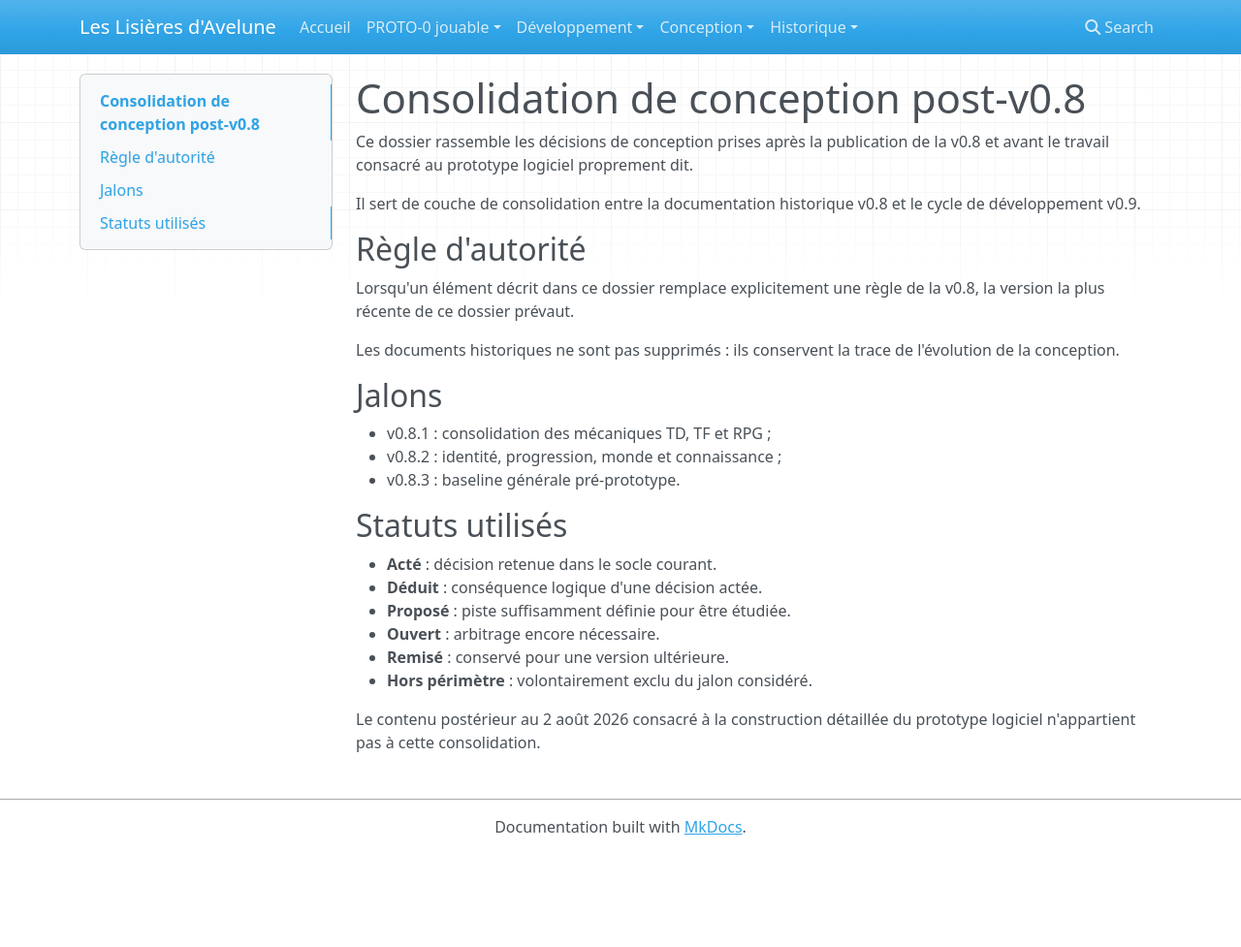
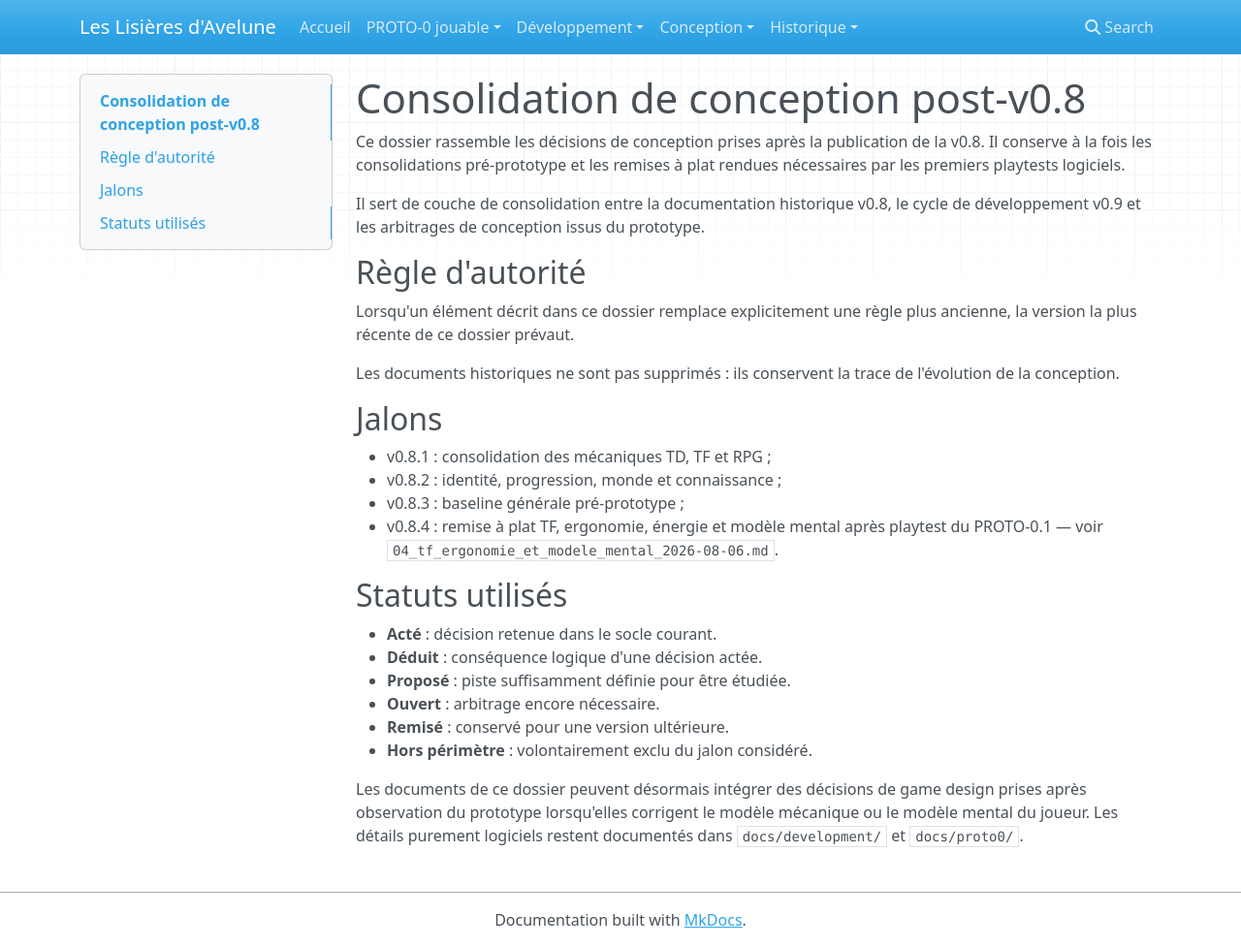
Before and after one commit to Abeliome-Officiel/les-lisieres-avelune, an MkDocs documentation site: the page built from docs/conception/00_index.md, in a window 1280 px wide and 977 px high. Shown: the whole window at 97% size. Built offline with MkDocs 1.6.1, drawn with Linux system fonts in a browser that asks for light colours; nearby versions of some CDN libraries.

Commit message:
docs: indexer la remise à plat TF post-playtest

```diff
--- a/docs/conception/00_index.md
+++ b/docs/conception/00_index.md
@@ -1,15 +1,16 @@
 # Consolidation de conception post-v0.8
 
 Ce dossier rassemble les décisions de conception prises après la publication de
-la v0.8 et avant le travail consacré au prototype logiciel proprement dit.
+la v0.8. Il conserve à la fois les consolidations pré-prototype et les remises à
+plat rendues nécessaires par les premiers playtests logiciels.
 
-Il sert de couche de consolidation entre la documentation historique v0.8 et le
-cycle de développement v0.9.
+Il sert de couche de consolidation entre la documentation historique v0.8, le
+cycle de développement v0.9 et les arbitrages de conception issus du prototype.
 
 ## Règle d'autorité
 
-Lorsqu'un élément décrit dans ce dossier remplace explicitement une règle de la
-v0.8, la version la plus récente de ce dossier prévaut.
+Lorsqu'un élément décrit dans ce dossier remplace explicitement une règle plus
+ancienne, la version la plus récente de ce dossier prévaut.
 
 Les documents historiques ne sont pas supprimés : ils conservent la trace de
 l'évolution de la conception.
@@ -18,7 +19,8 @@ l'évolution de la conception.
 
 - v0.8.1 : consolidation des mécaniques TD, TF et RPG ;
 - v0.8.2 : identité, progression, monde et connaissance ;
-- v0.8.3 : baseline générale pré-prototype.
+- v0.8.3 : baseline générale pré-prototype ;
+- v0.8.4 : remise à plat TF, ergonomie, énergie et modèle mental après playtest du PROTO-0.1 — voir `04_tf_ergonomie_et_modele_mental_2026-08-06.md`.
 
 ## Statuts utilisés
 
@@ -29,5 +31,7 @@ l'évolution de la conception.
 - **Remisé** : conservé pour une version ultérieure.
 - **Hors périmètre** : volontairement exclu du jalon considéré.
 
-Le contenu postérieur au 2 août 2026 consacré à la construction détaillée du
-prototype logiciel n'appartient pas à cette consolidation.
+Les documents de ce dossier peuvent désormais intégrer des décisions de game
+design prises après observation du prototype lorsqu'elles corrigent le modèle
+mécanique ou le modèle mental du joueur. Les détails purement logiciels restent
+documentés dans `docs/development/` et `docs/proto0/`.
```
